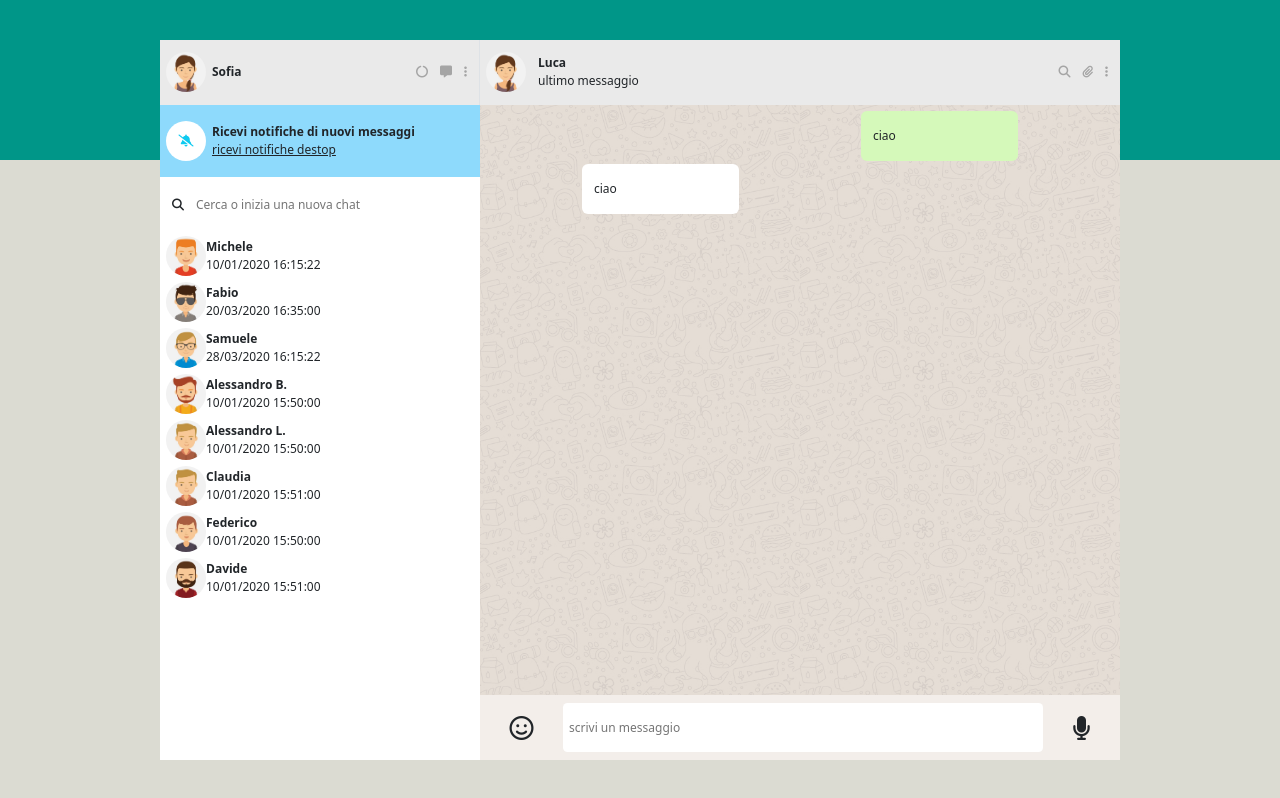
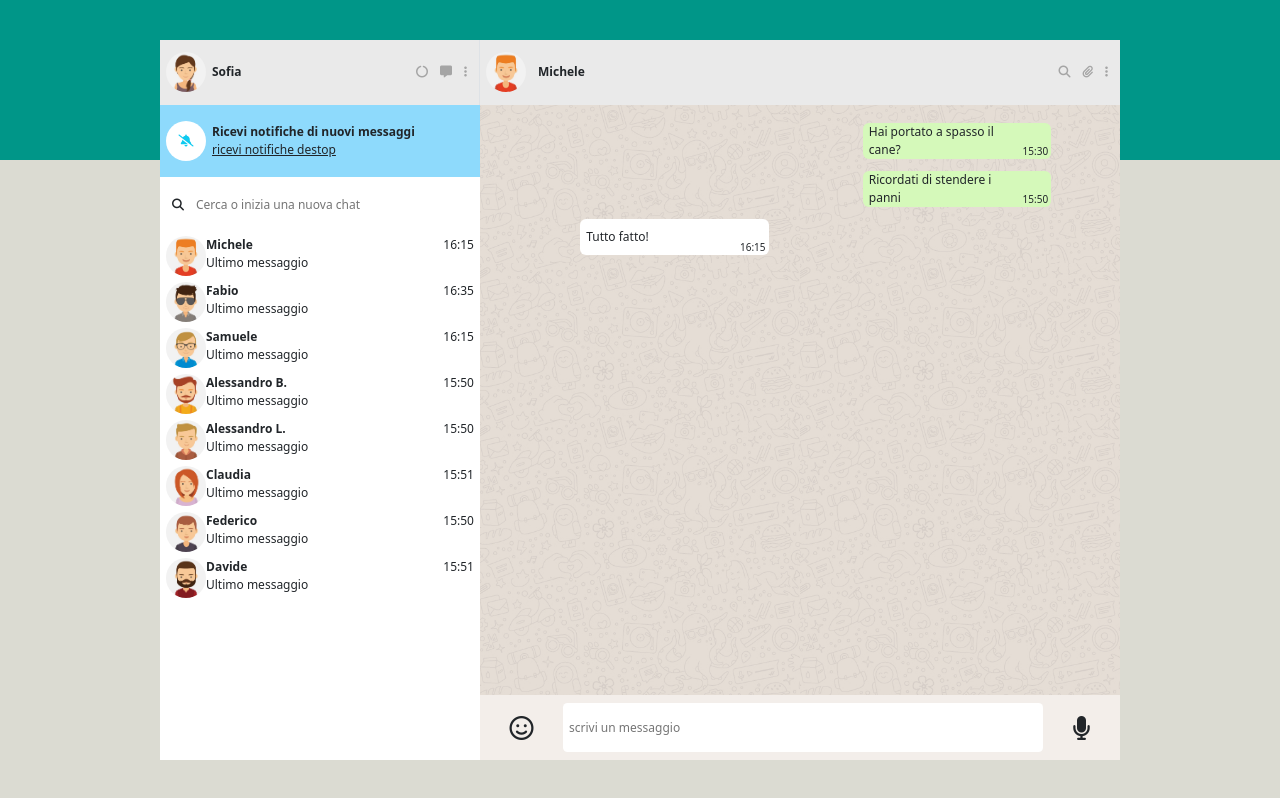
Before and after one commit to fabiodelli/vue-boolzapp, a plain HTML site: page index.html in a window 1280 px wide. Drawn offline with nearby package versions, Linux system fonts and the light colour scheme.

Commit message:
add milestone 2

```diff
--- a/index.html
+++ b/index.html
@@ -67,9 +67,12 @@
 
                     <div class="contact_list">
 
-                        <div v-for="contact in contacts" :key="index" class=" card-list d-flex align-items-center m-2">
+                        <div v-for="(contact, index) in contacts"  @click="selected(index)"  class=" card-list d-flex justify-content-between align-items-center m-2">
+                            <div class="d-flex">
                                 <img class="circle_contact rounded-circle" :src="contact.avatar" alt="Avatar img">
-                            <div><strong>{{contact.name}}</strong> <br><span>{{contact.messages[contact.messages.length -1].date}}</span> </div>
+                                <div><strong>{{contact.name}}</strong> <br> <span>Ultimo messaggio</span> </div>
+                            </div>
+                            <div class="align-self-start ">{{contact.messages[contact.messages.length -1].date.slice(11,16)}}</div>
                         </div>
 
                     </div>
@@ -80,9 +83,12 @@
                 <!-- PROFILE ------------------------------>
                 <div class="col-8">
                     <div class="profile d-flex align-items-center justify-content-between">
-                        <div class="profile_img d-flex align-items-center ms-2">
-                            <img src="./img/avatar_io.jpg" alt="Profile img">
-                            <div class="ms-2 "><strong>Luca</strong> <br><span>ultimo messaggio</span> </div>
+                        <div  class="profile_img d-flex align-items-center ms-2" >
+                            <img :src="contacts[activeProfile].avatar" alt="Profile img">
+                            <div class="ms-2 ">
+                                <strong>{{ contacts[activeProfile].name }}</strong> <br>
+                               <!--  <span>{{ contacts.[activeProfile].messages[messages.length - 1].date}}</span> -->
+                            </div>
                         </div>
                         <div class="toggle d-flex align-items-center me-3">
                             <i class="fa-solid fa-magnifying-glass m-2 me-3"></i>
@@ -95,13 +101,20 @@
 
                     <div class="box_message p-2">
 
-                        <div class="d-flex justify-content-end" >
-                            <div class="m_green d-flex align-items-center rounded-3 p-3 w-25">ciao</div>
+
+
+                            <div v-for="(message, index) in contacts[activeProfile].messages" :key="index" class="d-flex " >
+                                <div v-if="message.status === 'sent'" class="m_green d-flex justify-content-between align-items-center rounded-3 ps-2 pe-1">{{message.message}}
+                                    <span class="fs_10 align-self-end ">{{message.date.slice(11,16)}}</span>
+                                </div>
+                                <div v-else="message.status !== 'sent'" class="m_white d-flex justify-content-between align-items-center rounded-3 ps-2 pe-1">{{message.message}}
+                                <span class="fs_10 align-self-end ">{{message.date.slice(11,16)}}</span>
+                            </div>
                             </div>
 
-                        <div class="d-flex mt-1 ">
-                            <div class="m_white d-flex align-items-center rounded-3 p-3 w-25">ciao</div>
-                        </div>
+
+
+
 
 
                     </div>
@@ -121,13 +134,14 @@
 
             </div>
 
+        </div>
         <script src="https://unpkg.com/vue@3/dist/vue.global.js"></script>
         <script src="./js/main.js"></script>
         <script
             src="https://cdn.jsdelivr.net/npm/bootstrap@5.2.3/dist/js/bootstrap.bundle.min.js"
             integrity="sha384-kenU1KFdBIe4zVF0s0G1M5b4hcpxyD9F7jL+jjXkk+Q2h455rYXK/7HAuoJl+0I4"
-                crossorigin="anonymous"></script>
-        </div>
+            crossorigin="anonymous">
+        </script>
 
 
     </body>
--- a/js/main.js
+++ b/js/main.js
@@ -3,9 +3,8 @@
 const { createApp } = Vue
 createApp({
     data() {
-        activeProfile = 0
         return {
-
+            activeProfile: 0,
             contacts: [
                 {
                     name: 'Michele',
@@ -109,7 +108,7 @@ createApp({
                 },
                 {
                     name: 'Claudia',
-                    avatar: './img/avatar_5.jpg',
+                    avatar: './img/avatar_6.jpg',
                     visible: true,
                     messages: [
                         {
@@ -173,5 +172,8 @@ createApp({
         }
     },
     methods: {
+        selected(index) {
+            this.activeProfile = index
+        },
     },
 }).mount('#app')
--- a/style.css
+++ b/style.css
@@ -40,7 +40,7 @@
  }
 
  .contact_list {
-        height: 74%;
+     height: 73%;
  }
 
  .circle_contact {
@@ -48,8 +48,15 @@
      aspect-ratio: 1;
  }
 
+ .fs_10{
+    font-size: 10px;
+ }
+
  .card_list {
      height: 60px;
+ }
+ .card_list img{
+     width: 50px;
  }
 
  /* RIGHT SIDE */
@@ -60,25 +67,31 @@
      margin-right: 0.5rem;
  }
 
-    .box_message{
+ .box_message {
      height: 82%;
      background-image: url("./img/mine.jpg");
-        background-size:50%;
+     background-size: 50%;
+     overflow-y: scroll;
 
  }
 
-    .m_green{
+ .m_green {
      background-color: rgb(213, 249, 186);
-        height: 50px;
-        margin-right: 8rem;
-    }
-    .m_white{
-        background-color: rgb(255, 255, 255);
-        height: 50px;
-        margin-left: 8rem;
+     width: 30%;
+     min-height: 3rem;
+     margin-left: 60%;
+     margin-top: 1rem;
  }
 
-    .message_bar{
+ .m_white {
+     background-color: rgb(255, 255, 255);
+     width: 30%;
+     min-height: 3rem;
+     margin-left: 15%;
+     margin-top: 1rem;
+ }
+
+ .message_bar {
      height: 9%;
-        background-color:rgb(243, 238, 234);
+     background-color: rgb(243, 238, 234);
  }
```
Lines whose indentation alone changed are shown as unchanged.
